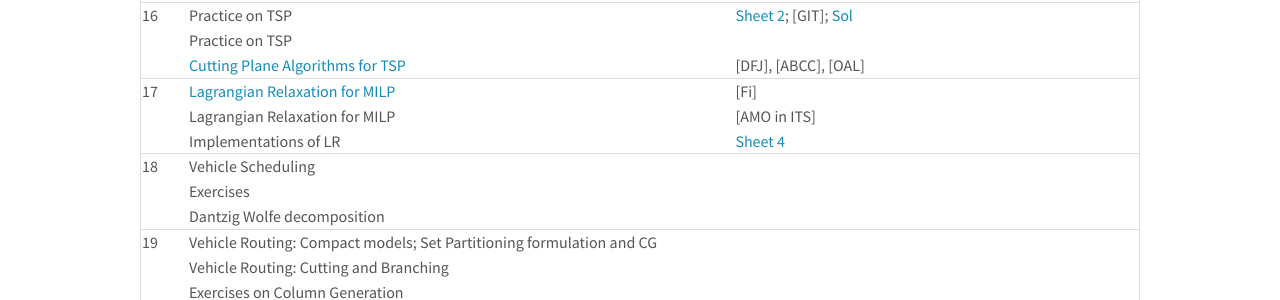
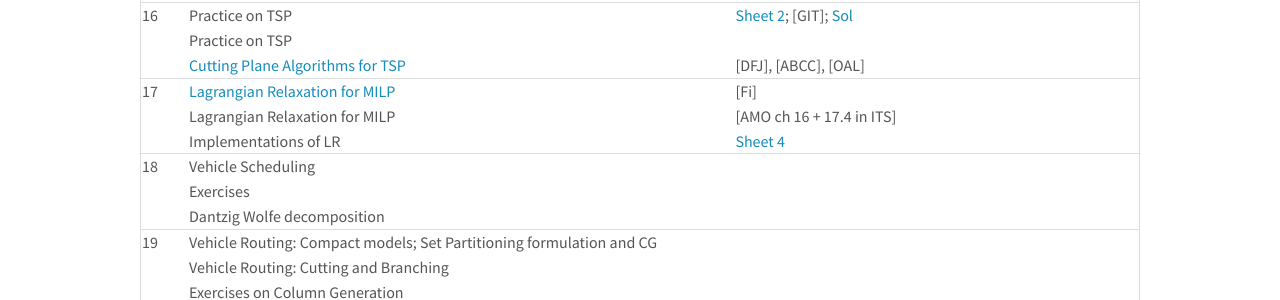
Before and after one commit to DM872/dm872.github.io, a Jekyll site: the page built from index.md, in a window 1280 px wide. Shown: the part 727-1027 px from the top of the page. Built offline with Jekyll 4.4.1, drawn with Linux system fonts in a browser that asks for light colours; nearby versions of some CDN libraries; comment, search, counter and statistics services are not loaded.

Commit message:
added AMO specification

```diff
--- a/index.md
+++ b/index.md
@@ -67,7 +67,7 @@
 |      | [Cutting Plane Algorithms for TSP][54]                               | [DFJ], [ABCC], [OAL]                                         |
 |------+----------------------------------------------------------------------+--------------------------------------------------------------|
 |   17 | [Lagrangian Relaxation for MILP][59]                                 | [Fi]                                                         |
-|      | Lagrangian Relaxation for MILP                                       | [AMO in ITS]                                                 |
+|      | Lagrangian Relaxation for MILP                                       | [AMO ch 16 + 17.4 in ITS]                                    |
 |      | Implementations of LR                                                | [Sheet 4][14]                                                |
 |------+----------------------------------------------------------------------+--------------------------------------------------------------|
 |   18 | Vehicle Scheduling                                                   |                                                              |
```
